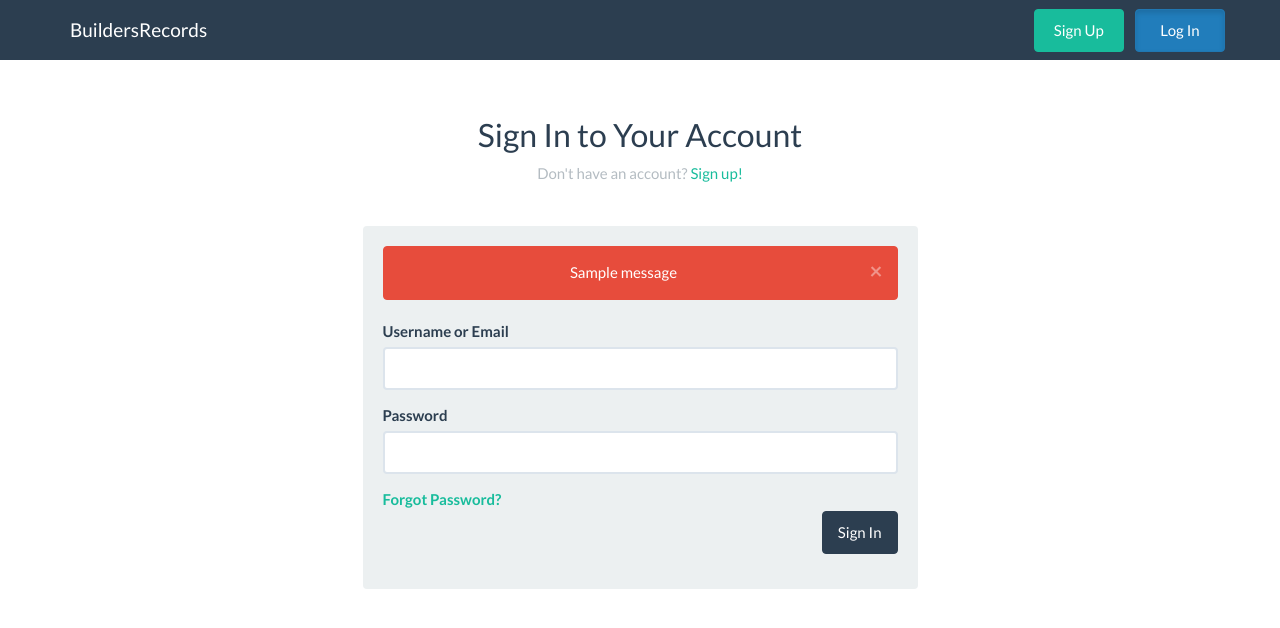
After one commit to maangulo12/buildersrecords.com, a Flask app: template app/templates/login.html in a window 1280 px wide. The commit adds this page. Shown: the top 628 px of the page. Run offline with Flask 2, Linux system fonts and the light colour scheme; the template is opened without the code that fills it: values that come from a table or form of the project are taken from there, others are empty; one stand-in notice (Sample message) is shown; parts of the project's set-up code (start-up, migrations or seed data) failed here and were passed over; some libraries are stand-ins or nearby versions.

Commit message:
Login page (v0.5)

```diff
--- a/app/forms.py
+++ b/app/forms.py
@@ -12,6 +12,7 @@ from wtforms import StringField, PasswordField, validators
 from wtforms.validators import DataRequired
 
 from app.db import get_cursor
+from app.utility import check_password
 from app.data.users import *
 
 
@@ -48,3 +49,33 @@ class SignupForm(Form):
             return False
 
         return True
+
+
+class LoginForm(Form):
+    username = StringField  ('Username or Email', [DataRequired()])
+    password = PasswordField('Password',          [DataRequired()])
+
+    def authenticate(self):
+        """
+        Checks if the form is valid and authenticates the user by checking email or username and password.
+
+        :return: False if user is not valid.
+        """
+        rv = Form.validate(self)
+        if not rv:
+            return False
+
+        user = self.username.data
+
+        cur = get_cursor()
+        if email_exists(cur, user):
+            user = get_username(cur, user)
+
+        if username_exists(cur, user):
+            pw_hash = get_pw_hash(cur, user)
+
+            if check_password(self.password.data, pw_hash):
+                self.username.data = user
+                return True
+
+        return False
--- /dev/null
+++ b/app/static/js/login.js
@@ -0,0 +1,59 @@
+$(function() {
+    $('#login_button').on('click', function () {
+        window.location.href = '/login/'
+    });
+
+    $('#signup_button').on('click', function () {
+        window.location.href = '/signup/'
+    });
+
+    $('#username').on('input', function() {
+        if($(this).val()) {
+            $('#username_group')
+                .removeClass('has-error')
+                .removeClass('has-feedback');
+            $('#alert').remove();
+        }
+        else {
+            $('#username_group')
+                .addClass('has-error')
+                .addClass('has-feedback');
+        }
+    });
+
+    $('#password').on('input', function() {
+        if($(this).val()) {
+            $('#password_group')
+                .removeClass('has-error')
+                .removeClass('has-feedback');
+            $('#alert').remove();
+        }
+        else {
+            $('#password_group')
+                .addClass('has-error')
+                .addClass('has-feedback');
+        }
+    });
+});
+
+function validateForm() {
+    var passed = true;
+
+    var username = document.forms["login_form"]["username"].value;
+    if (username == null || username == "") {
+        $('#username_group')
+            .addClass('has-error')
+            .addClass('has-feedback');
+        passed = false;
+    }
+
+    var password = document.forms["login_form"]["password"].value;
+    if (password == null || password == "") {
+        $('#password_group')
+            .addClass('has-error')
+            .addClass('has-feedback');
+        passed = false;
+    }
+
+    return passed;
+}
--- /dev/null
+++ b/app/templates/login.html
@@ -0,0 +1,86 @@
+{% extends "layout.html" %}
+{% block title %} Login | BuildersRecords {% endblock %}
+{% block scripts %}<script src="{{ url_for('static', filename='js/login.js') }}"></script>{% endblock %}
+{% block body %}
+    <body class="body" style="padding-top: 75px;">
+        <!-- Navigation Bar -->
+        <nav class="navbar navbar-default navbar-fixed-top">
+            <div class="container">
+                <!-- Navigation Bar Header -->
+                <div class="navbar-header">
+                    <button class="navbar-toggle collapsed" type="button" data-toggle="collapse" data-target=".navbar-collapse">
+                        <span class="sr-only"> Toggle navigation </span>
+                        <span class="icon-bar"></span>
+                        <span class="icon-bar"></span>
+                        <span class="icon-bar"></span>
+                    </button>
+                    <!-- Navigation Bar Brand -->
+                    <a class="navbar-brand" href="{{ url_for('home') }}"> BuildersRecords </a>
+                </div>
+                <!-- Navigation Bar List Items -->
+                <div class="collapse navbar-collapse">
+                    <ul class="nav navbar-nav navbar-right">
+                        <li style="padding-left: 0.75em;">
+                            <button id="signup_button" type="button" class="btn btn-success navbar-btn" style="width:
+                             6em"> Sign Up </button>
+                        </li>
+                        <li style="padding-left: 0.75em;">
+                            <button id="login_button" type="button" class="btn btn-info navbar-btn active" style="width:
+                            6em"> Log In </button>
+                        </li>
+                    </ul>
+                </div>
+            </div>
+        </nav>
+        <!-- Page Header -->
+        <div class="container">
+            <div class="page-header text-center">
+                <h2> Sign In to Your Account </h2>
+                <p class="text-muted"> Don't have an account?
+                    <a href="{{ url_for('signup') }}"> Sign up! </a>
+                </p>
+            </div>
+        </div>
+        <!-- Well -->
+        <div class="container">
+            <div class="row">
+                <div class="col-md-6 col-md-offset-3 col-sm-8 col-sm-offset-2">
+                    <div class="well">
+                    {% with messages = get_flashed_messages() %}
+                        {% if messages %}
+                            {% for message in messages %}
+                        <!-- Alert -->
+                        <div id="alert" class="alert alert-danger alert-dismissible text-center" role="alert">
+                            <button type="button" class="close" data-dismiss="alert" aria-label="Close">
+                                <span aria-hidden="true"> &times; </span>
+                            </button> {{ message }}
+                        </div>
+                            {% endfor %}
+                        {% endif %}
+                    {% endwith %}
+                        <!-- Form -->
+                        <form name="login_form" onsubmit="return validateForm()" action="{{ url_for('login') }}" method="POST">
+                        {% macro render_field(field, label_visible=true) %}
+                            <div id="{{ field.id }}_group" class="form-group{% if field.errors %} has-error
+                            has-feedback{% endif %}{{kwargs.pop('class_', '') }}">{% if field.type != 'HiddenField' and label_visible %}
+                                {{ field.label(class_='control-label', **kwargs) }}{% endif %}
+                                {{ field(class_='form-control', **kwargs) }}
+                            </div>
+                        {% endmacro %}
+                            {{ form.csrf_token }}
+                            <!-- Username Field -->
+                            {{ render_field(form.username) }}
+                            <!-- Password Field -->
+                            {{ render_field(form.password) }}
+                            <!-- Forgot Password -->
+                            <a href="/password_reset/"><b> Forgot Password? </b></a>
+                            <!-- Submit -->
+                            <div class="form-group text-right">
+                                <button type="submit" class="btn btn-primary"> Sign In </button>
+                            </div>
+                        </form>
+                    </div>
+                </div>
+            </div>
+        </div>{{ super() }}
+    </body>{% endblock %}
--- a/app/templates/signup.html
+++ b/app/templates/signup.html
@@ -35,7 +35,7 @@
             <div class="page-header text-center">
                 <h2> Create Your New Account </h2>
                 <p class="text-muted">	Already have an account?
-                    <a href="/login/"> Log in </a>
+                    <a href="{{ url_for('login') }}"> Log in </a>
                 </p>
             </div>
         </div>
```
Also changed, not shown: app/data/users.py (+26 -0 lines), app/templates/404_error.html (added, +19 -0 lines), app/utility.py (+12 -1 lines), app/views.py (+30 -4 lines).
